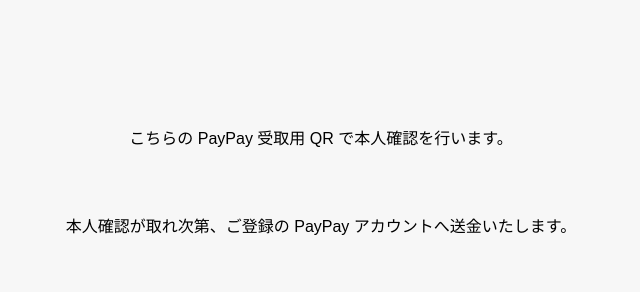
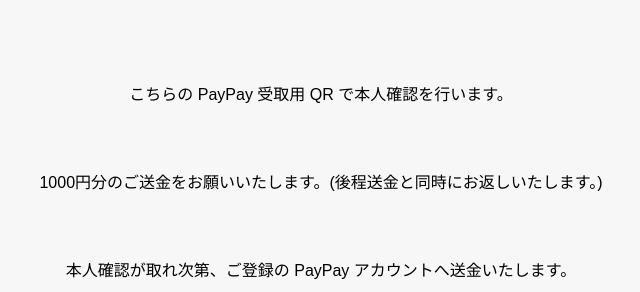
Before and after one commit to lor94208/-, a plain HTML site: page paypay.html in a window 1280 px wide. Shown: the top 292 px of the page, without its empty margins (319-959 px from the left). Drawn offline with Linux system fonts and the light colour scheme.

Commit message:
Update paypay.html

```diff
--- a/paypay.html
+++ b/paypay.html
@@ -3,6 +3,7 @@
 <head><meta charset="UTF-8">
 <title>PayPay 受取用QR</title>
 <p>こちらの PayPay 受取用 QR で本人確認を行います。<p>
+<p>1000円分のご送金をお願いいたします。(後程送金と同時にお返しいたします。)<p>
 <p>本人確認が取れ次第、ご登録の PayPay アカウントへ送金いたします。<p>
 <meta name="viewport" content="width=device-width,initial-scale=1">
 <style>
```
